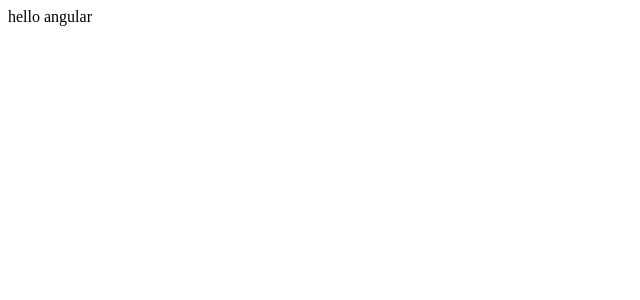
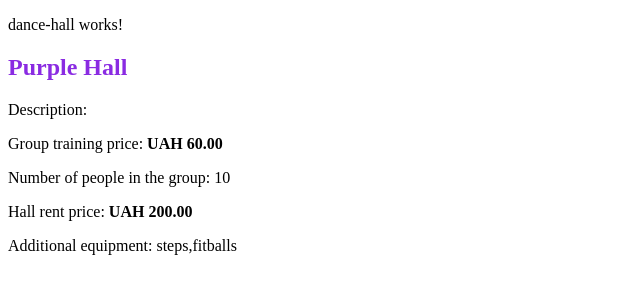
Before and after one commit to viktoriiadron/ng-homework, an Angular app: page / in a window 1280 px wide. Shown: the top 300 px of the page, without its empty margins (0-640 px from the left). Built offline with nearby package versions, Linux system fonts and the light colour scheme.

Commit message:
component created

```diff
--- a/src/app/app.component.html
+++ b/src/app/app.component.html
@@ -1 +1,3 @@
-hello angular
+<app-dance-hall
+[hall]="hall"
+></app-dance-hall>
--- a/src/app/app.component.ts
+++ b/src/app/app.component.ts
@@ -1,4 +1,6 @@
 import { Component } from '@angular/core';
+import { purpleHall } from './data/purpleHall';
+import { DanсeHall } from './interfaces/interfaces';
 
 @Component({
   selector: 'app-root',
@@ -7,4 +9,5 @@ import { Component } from '@angular/core';
 })
 export class AppComponent {
   title = 'homework-app';
+  hall: DanсeHall = purpleHall;
 }
--- a/src/app/app.module.ts
+++ b/src/app/app.module.ts
@@ -2,10 +2,12 @@ import { NgModule } from '@angular/core';
 import { BrowserModule } from '@angular/platform-browser';
 
 import { AppComponent } from './app.component';
+import { DanceHallComponent } from './components/dance-hall/dance-hall.component';
 
 @NgModule({
   declarations: [
-    AppComponent
+    AppComponent,
+    DanceHallComponent
   ],
   imports: [
     BrowserModule
--- /dev/null
+++ b/src/app/components/dance-hall/dance-hall.component.css
@@ -0,0 +1,7 @@
+h2{
+    color: blueviolet;
+}
+
+.price{
+font-weight: bold;
+}
--- /dev/null
+++ b/src/app/components/dance-hall/dance-hall.component.html
@@ -0,0 +1,19 @@
+<p>dance-hall works!</p>
+<div class="halls-section">
+    <h2>{{ hall.name }}</h2>
+    <p class="description">
+        Description:
+    </p>
+    <p>Group training price:
+        <span class="price">
+            {{ hall.pricePerCustomer | currency: 'UAH '}}
+        </span>
+    </p>
+    <p>Number of people in the group: {{ hall.capacity }}</p>
+    <p>Hall rent price:
+        <span class="price">{{ hall.priceForRent | currency: 'UAH ' }}</span>
+    </p>
+    <p class="additional-equipment" *ngIf="hall.equipment">
+        Additional equipment: {{ hall.equipment }}
+    </p>
+</div>
--- /dev/null
+++ b/src/app/components/dance-hall/dance-hall.component.ts
@@ -0,0 +1,17 @@
+import { Component, Input, OnInit } from '@angular/core';
+import { DanсeHall } from 'src/app/interfaces/interfaces';
+
+@Component({
+  selector: 'app-dance-hall',
+  templateUrl: './dance-hall.component.html',
+  styleUrls: ['./dance-hall.component.css']
+})
+export class DanceHallComponent implements OnInit {
+  @Input() hall: DanсeHall;
+
+  constructor() { }
+
+  ngOnInit(): void {
+  }
+
+}
--- /dev/null
+++ b/src/app/data/purpleHall.ts
@@ -0,0 +1,10 @@
+import { DanсeHall } from "../interfaces/interfaces";
+
+export const purpleHall: DanсeHall = {
+    name: 'Purple Hall',
+    pricePerCustomer: 60,
+    priceForRent: 200,
+    capacity: 10,
+    isEmpty: true,
+    equipment: ['steps', 'fitballs']
+}
--- a/tsconfig.json
+++ b/tsconfig.json
@@ -7,7 +7,7 @@
     "forceConsistentCasingInFileNames": true,
     "strict": true,
     "noImplicitOverride": true,
-    "noPropertyAccessFromIndexSignature": true,
+    "noPropertyAccessFromIndexSignature": false,
     "noImplicitReturns": true,
     "noFallthroughCasesInSwitch": true,
     "sourceMap": true,
@@ -18,6 +18,7 @@
     "importHelpers": true,
     "target": "es2020",
     "module": "es2020",
+    "strictPropertyInitialization": false,
     "lib": [
       "es2020",
       "dom"
```
Also changed, not shown: src/app/interfaces/interfaces.ts (+5 -5 lines).
